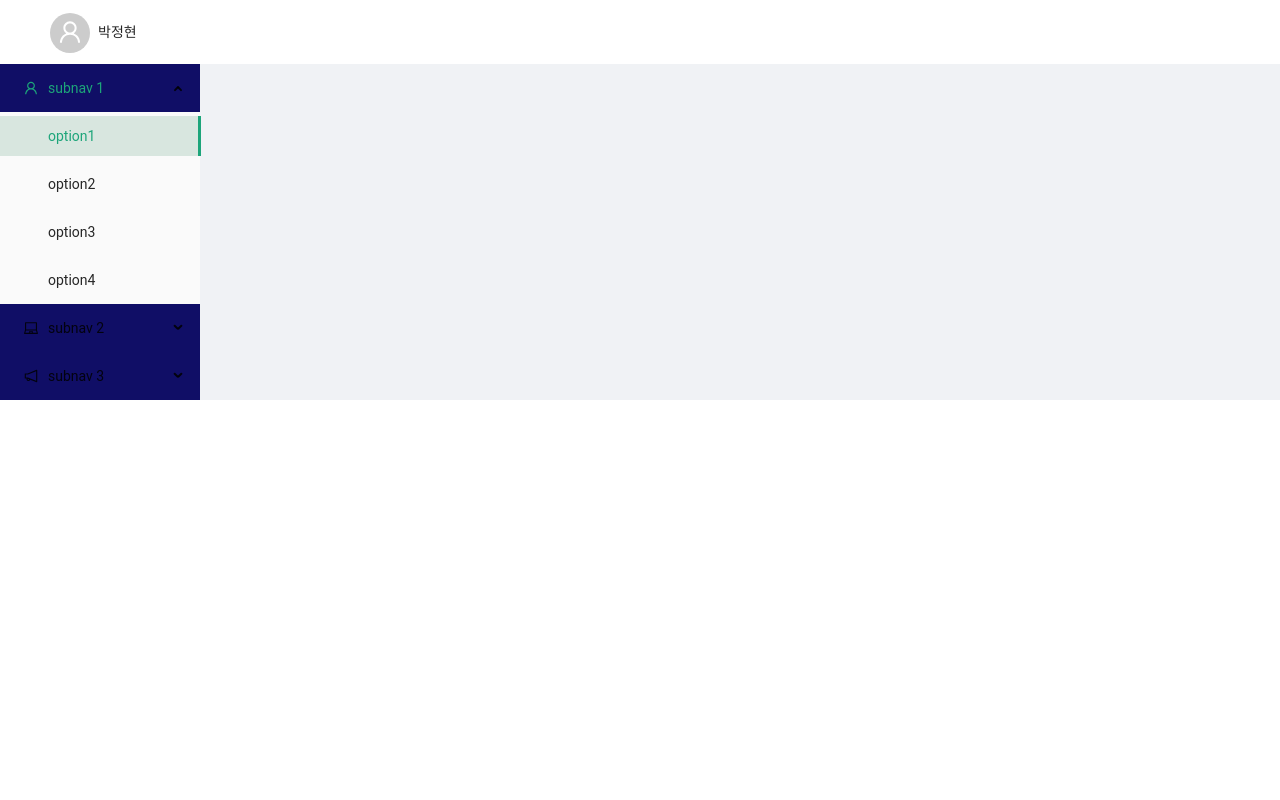
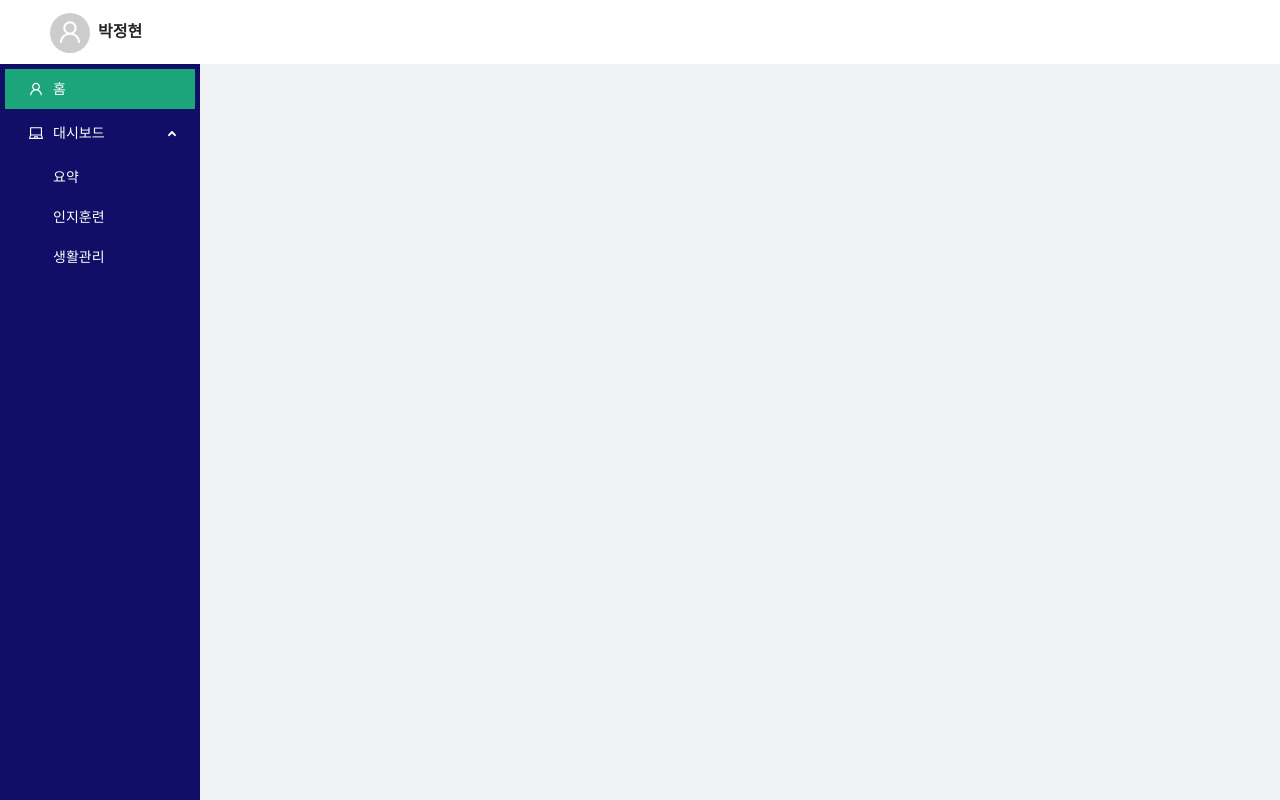
Before and after one commit to mementomoriCarpediem/silvia_react_ParkJunghyun, a React (Create React App) app: page / in a window 1280 px wide. Built offline with nearby package versions, Linux system fonts and the light colour scheme.

Commit message:
Refactor: DashboardLayout repetitive part shorten

```diff
--- a/src/layouts/index.tsx
+++ b/src/layouts/index.tsx
@@ -1,68 +1,78 @@
-import React, { useState } from 'react';
-import { Outlet } from 'react-router-dom';
+import React from 'react';
+import { Outlet, useNavigate } from 'react-router-dom';
 
 import { Avatar, Layout, Menu, Space, Typography } from 'antd';
 
-import {
-  LaptopOutlined,
-  NotificationOutlined,
-  UserOutlined,
-} from '@ant-design/icons';
+import { LaptopOutlined, UserOutlined } from '@ant-design/icons';
 
-// import DashBoardNavbar from './DashBoardNavbar';
-// import DashBoardSidebar from './DashBoardSidebar';
+import { PATH_SIMPLE } from '@routes/path';
+import styles from './index.less';
 
 const { Header, Content, Sider } = Layout;
 const { SubMenu } = Menu;
 
+const dashboardSubMenuInfo = [
+  { title: '요약', path: PATH_SIMPLE.summary },
+  { title: '인지훈련', path: PATH_SIMPLE.cognitive_training },
+  { title: '생활관리', path: PATH_SIMPLE.life_management },
+];
+
 type Props = {};
 
 const DashboardLayout = (props: Props) => {
+  const navigate = useNavigate();
+
   return (
-    <Layout>
+    <Layout style={{ height: '100vh' }}>
       <Header style={{ backgroundColor: 'white' }}>
         <Space>
           <Avatar size="large" icon={<UserOutlined />} />
-          <Typography>박정현</Typography>
+          <Typography className="userName">박정현</Typography>
         </Space>
       </Header>
       <Layout>
-        <Sider
-          width={200}
-          style={{ backgroundColor: '#100E66' }}
-          className="site-layout-background"
-        >
+        <Sider width={200}>
           <Menu
             mode="inline"
-            defaultSelectedKeys={['1']}
-            defaultOpenKeys={['sub1']}
-            style={{ height: '100%', borderRight: 0 }}
+            defaultSelectedKeys={['sub1']}
+            defaultOpenKeys={['sub2']}
+            theme="dark"
+            // className="dashboardMenu"
+            // className={styles.dashboardMenu}
+            style={{
+              height: '100%',
+              backgroundColor: '#100E66',
+              padding: 5,
+            }}
           >
-            <SubMenu key="sub1" icon={<UserOutlined />} title="subnav 1">
-              <Menu.Item key="1">option1</Menu.Item>
-              <Menu.Item key="2">option2</Menu.Item>
-              <Menu.Item key="3">option3</Menu.Item>
-              <Menu.Item key="4">option4</Menu.Item>
-            </SubMenu>
-            <SubMenu key="sub2" icon={<LaptopOutlined />} title="subnav 2">
-              <Menu.Item key="5">option5</Menu.Item>
-              <Menu.Item key="6">option6</Menu.Item>
-              <Menu.Item key="7">option7</Menu.Item>
-              <Menu.Item key="8">option8</Menu.Item>
-            </SubMenu>
-            <SubMenu
-              key="sub3"
-              icon={<NotificationOutlined />}
-              title="subnav 3"
+            <Menu.Item
+              key="sub1"
+              icon={<UserOutlined />}
+              onClick={() => navigate(PATH_SIMPLE.home)}
+              style={{ margin: 0, width: '100%', color: 'white' }}
             >
-              <Menu.Item key="9">option9</Menu.Item>
-              <Menu.Item key="10">option10</Menu.Item>
-              <Menu.Item key="11">option11</Menu.Item>
-              <Menu.Item key="12">option12</Menu.Item>
+              홈
+            </Menu.Item>
+            <SubMenu key="sub2" icon={<LaptopOutlined />} title="대시보드">
+              {dashboardSubMenuInfo.map((item, index) => {
+                return (
+                  <Menu.Item
+                    key={item.title}
+                    onClick={() => navigate(item.path)}
+                    style={{
+                      color: 'white',
+                      backgroundColor: '#100E66',
+                      margin: 0,
+                    }}
+                  >
+                    {item.title}
+                  </Menu.Item>
+                );
+              })}
             </SubMenu>
           </Menu>
         </Sider>
-        <Layout style={{ padding: '0 24px 24px' }}>
+        <Layout>
           <Content
             className="site-layout-background"
             style={{
```
